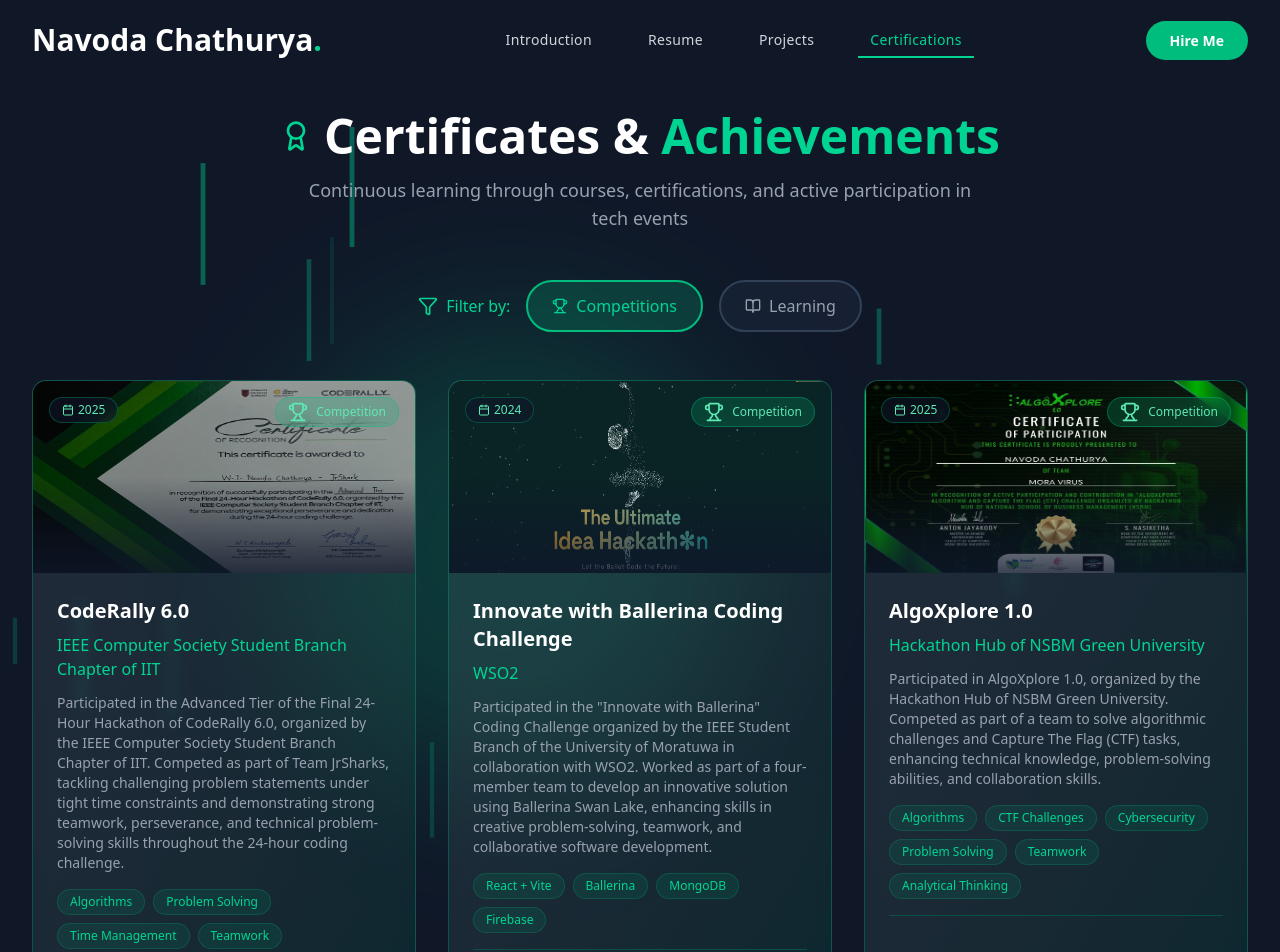
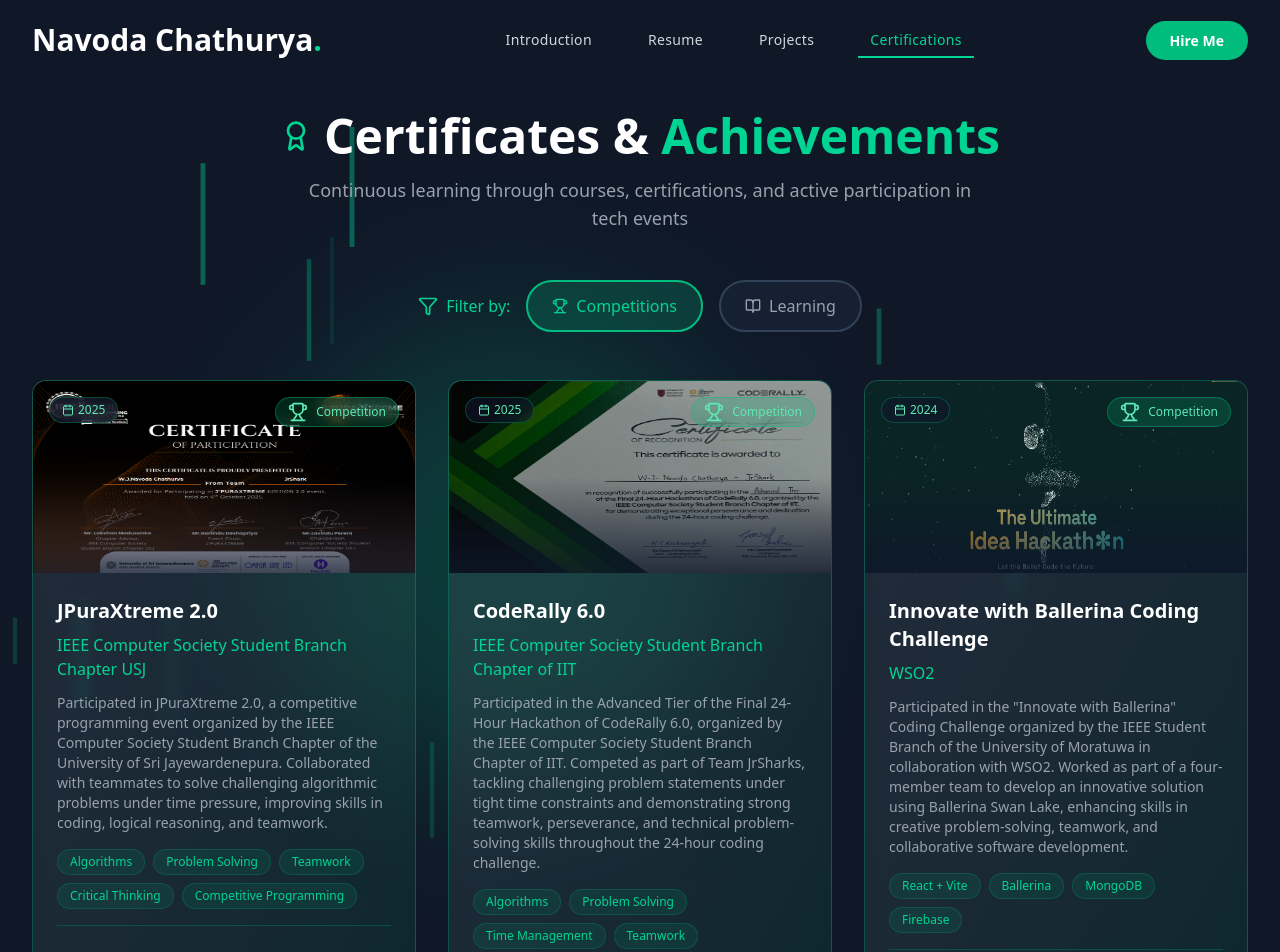
Before and after one commit to Navoda001/portfolio-frontend, a Next.js app: page /pages/certificate in a window 1280 px wide. Shown: the top 952 px of the page. Built offline with nearby package versions, Linux system fonts and the light colour scheme.

Commit message:
update certificates

```diff
--- a/app/pages/certificate/page.tsx
+++ b/app/pages/certificate/page.tsx
@@ -55,9 +55,26 @@ const CertificatesComponent = () => {
     const pathname = usePathname();
 
     const certificates: Certificate[] = [
-
         {
             id: '1',
+            title: 'JPuraXtreme 2.0',
+            issuer: 'IEEE Computer Society Student Branch Chapter USJ',
+            date: '2025',
+            type: 'competition',
+            description: 'Participated in JPuraXtreme 2.0, a competitive programming event organized by the IEEE Computer Society Student Branch Chapter of the University of Sri Jayewardenepura. Collaborated with teammates to solve challenging algorithmic problems under time pressure, improving skills in coding, logical reasoning, and teamwork.',
+            credentialId: '',
+            skills: [
+                'Algorithms',
+                'Problem Solving',
+                'Teamwork',
+                'Critical Thinking',
+                'Competitive Programming'
+            ],
+            image: '/certificate/competition5.png'
+        },
+        {
+
+            id: '2',
             title: 'CodeRally 6.0',
             issuer: 'IEEE Computer Society Student Branch Chapter of IIT',
             date: '2025',
@@ -75,7 +92,7 @@ const CertificatesComponent = () => {
             image: '/certificate/competition4.jpg',
         },
         {
-            id: '2',
+            id: '3',
             title: 'Innovate with Ballerina Coding Challenge',
             issuer: 'WSO2',
             date: '2024',
@@ -87,7 +104,7 @@ const CertificatesComponent = () => {
             image: '/certificate/competition1.png',
         },
         {
-            id: '3',
+            id: '4',
             title: 'AlgoXplore 1.0',
             issuer: 'Hackathon Hub of NSBM Green University',
             date: '2025',
@@ -99,7 +116,7 @@ const CertificatesComponent = () => {
             image: '/certificate/competition3.jpeg',
         },
         {
-            id: '4',
+            id: '5',
             title: ' MoraXtreme 9.0',
             issuer: 'IEEE Student Branch University of Moratuwa',
             date: '2024-11-19',
@@ -116,7 +133,7 @@ const CertificatesComponent = () => {
             image: '/certificate/competition2.jpeg',
         },
         {
-            id: '5',
+            id: '6',
             title: ' Python for Beginners',
             issuer: 'Centre for Open & Distance Learning (CODL) University of Moratuwa, Sri Lanka',
             date: '2023-07-19',
@@ -128,7 +145,7 @@ const CertificatesComponent = () => {
             image: '/certificate/learning1.png',
         },
         {
-            id: '6',
+            id: '7',
             title: 'Web Design for Beginners',
             issuer: 'Centre for Open & Distance Learning (CODL) University of Moratuwa, Sri Lanka',
             date: '2023-09',
@@ -138,7 +155,7 @@ const CertificatesComponent = () => {
             credentialId: 'zhUKF5f0Ai',
             credentialUrl: 'https://open.uom.lk/verify',
             image: '/certificate/learning2.jpeg',
-        },
+        }
     ];
 
     // Responsive maxVisible cards (1 on mobile, 3 on desktop)
```
Also changed, not shown: public/certificate/competition5.png (added).
